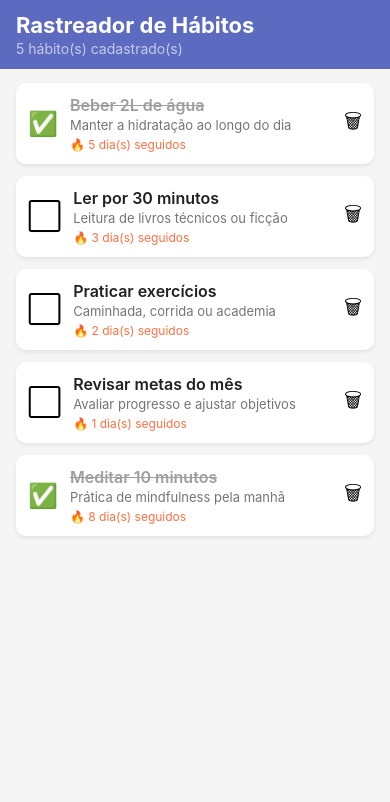
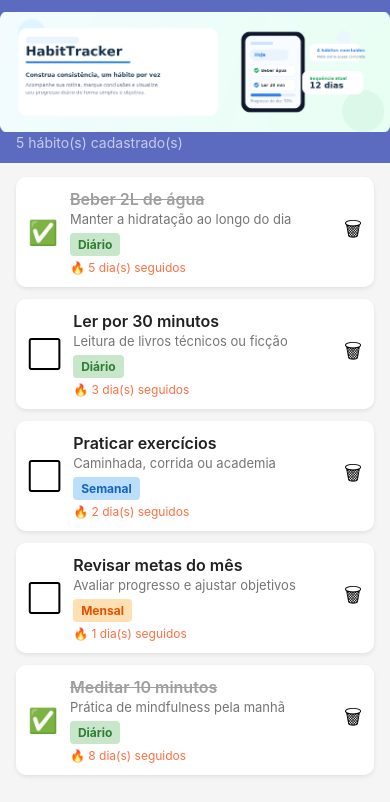
Before and after one commit to renanalencar/habit-tracker-expo, a React Native app: screen / in a window 390 px wide. Shown: the top 802 px of the page. Built offline with nearby package versions, Linux system fonts and the light colour scheme; no server answers.

Commit message:
feat(Q2): implement HabitItem component and add conditional banner rendering in App.tsx

```diff
--- a/App.tsx
+++ b/App.tsx
@@ -51,7 +51,16 @@ export default function App() {
     >
       <View style={styles.header}>
         {/* TODO Q2b — exibir Image ou Text com renderização condicional */}
-        <Text style={styles.title}>Rastreador de Hábitos</Text>
+        {logoError ? (
+          <Text style={styles.title}>Rastreador de Hábitos</Text>
+        ) : (
+          <Image
+            source={require('./src/assets/habit-tracker-banner.png')}
+            style={styles.logo}
+            resizeMode="cover"
+            onError={() => setLogoError(true)}
+          />
+        )}
         <Text style={styles.subtitle}>{habits.length} hábito(s) cadastrado(s)</Text>
       </View>
 
@@ -79,7 +88,6 @@ const styles = StyleSheet.create({
     backgroundColor: globalStyles.backgroundColor,
   },
   header: {
-    paddingHorizontal: 16,
     paddingVertical: 12,
     backgroundColor: globalStyles.primaryColor,
   },
@@ -87,11 +95,17 @@ const styles = StyleSheet.create({
     fontSize: 22,
     fontWeight: 'bold',
     color: '#FFFFFF',
+    paddingHorizontal: 16,
+  },
+  logo: {
+    width: '100%',
+    height: 120,
   },
   subtitle: {
     fontSize: 14,
     color: '#C5CAE9',
     marginTop: 2,
+    paddingHorizontal: 16,
   },
   loader: {
     flex: 1,
--- a/src/components/HabitItem.tsx
+++ b/src/components/HabitItem.tsx
@@ -33,6 +33,25 @@ export default function HabitItem({ habit, onToggle, onDelete }: HabitItemProps)
         ) : null}
 
         {/* TODO Q2a — exibir etiqueta de frequency com cor correspondente */}
+        <View
+          style={[
+            styles.frequencyTag,
+            habit.frequency === 'diário' && { backgroundColor: '#C8E6C9' },
+            habit.frequency === 'semanal' && { backgroundColor: '#BBDEFB' },
+            habit.frequency === 'mensal' && { backgroundColor: '#FFE0B2' },
+          ]}
+        >
+          <Text
+            style={[
+              styles.frequencyText,
+              habit.frequency === 'diário' && { color: '#2E7D32' },
+              habit.frequency === 'semanal' && { color: '#1565C0' },
+              habit.frequency === 'mensal' && { color: '#E65100' },
+            ]}
+          >
+            {habit.frequency}
+          </Text>
+        </View>
 
         <Text style={styles.streak}>🔥 {habit.streak} dia(s) seguidos</Text>
       </View>
@@ -82,6 +101,18 @@ const styles = StyleSheet.create({
     color: '#757575',
     marginTop: 2,
   },
+  frequencyTag: {
+    alignSelf: 'flex-start',
+    paddingHorizontal: 8,
+    paddingVertical: 4,
+    borderRadius: 4,
+    marginTop: 6,
+  },
+  frequencyText: {
+    fontSize: 12,
+    fontWeight: 'bold',
+    textTransform: 'capitalize',
+  },
   streak: {
     fontSize: 12,
     color: '#FF7043',
```
Also changed, not shown: tasks/task_2026-04-16.md (+1 -1 lines), src/assets/habit-tracker-banner.png (added).
